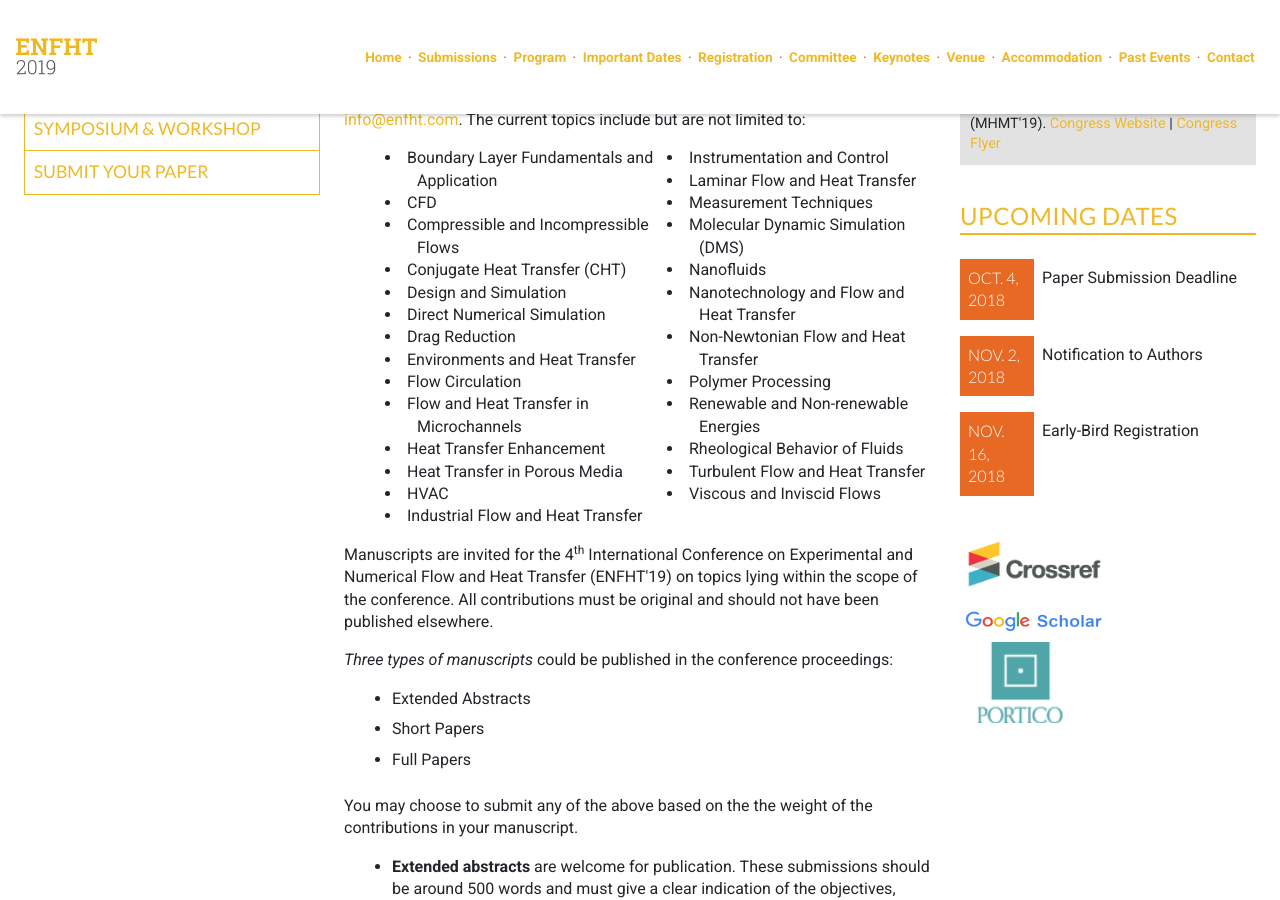
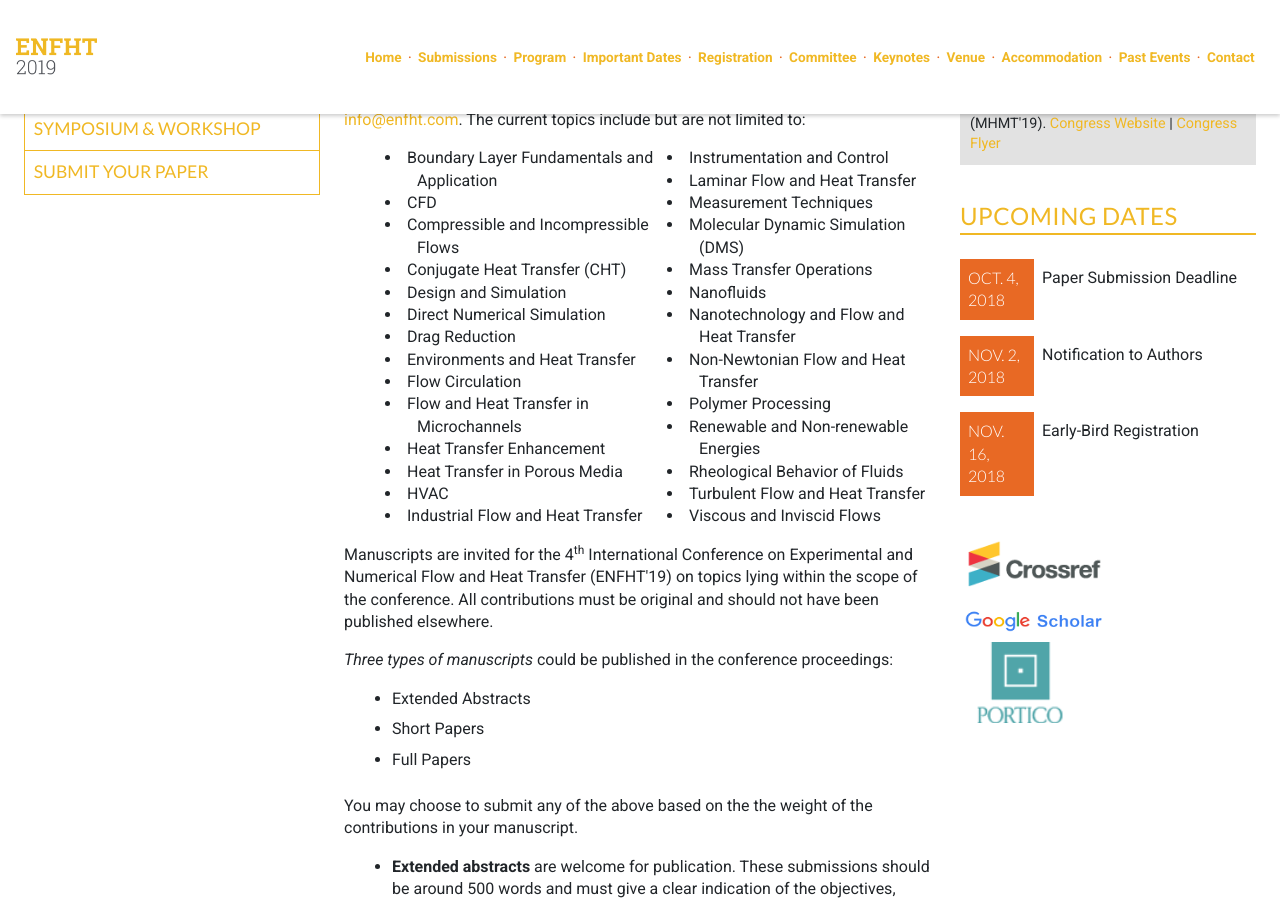
Before and after one commit to intaset/enfht, a Jekyll site: the page built from papers.html, in a window 1280 px wide and 900 px high, scrolled down 440 px. Built offline with Jekyll 4.4.1, drawn with Linux system fonts in a browser that asks for light colours; nearby versions of some CDN libraries; Markdown is read by kramdown in place of the engine named in the settings; comment, search, counter and statistics services are not loaded.

Commit message:
Added paper topics

```diff
--- a/papers.html
+++ b/papers.html
@@ -28,6 +28,7 @@ keyword: experimental flow conference, expiremental heat transfer conference, nu
 <li>Laminar Flow and Heat Transfer</li>
 <li>Measurement Techniques</li>
 <li>Molecular Dynamic Simulation (DMS)</li>
+<li>Mass Transfer Operations</li>
 <li>Nanofluids</li>
 <li>Nanotechnology and Flow and Heat Transfer</li>
 <li>Non-Newtonian Flow and Heat Transfer</li>
```
Also changed, not shown: 1 other file.
